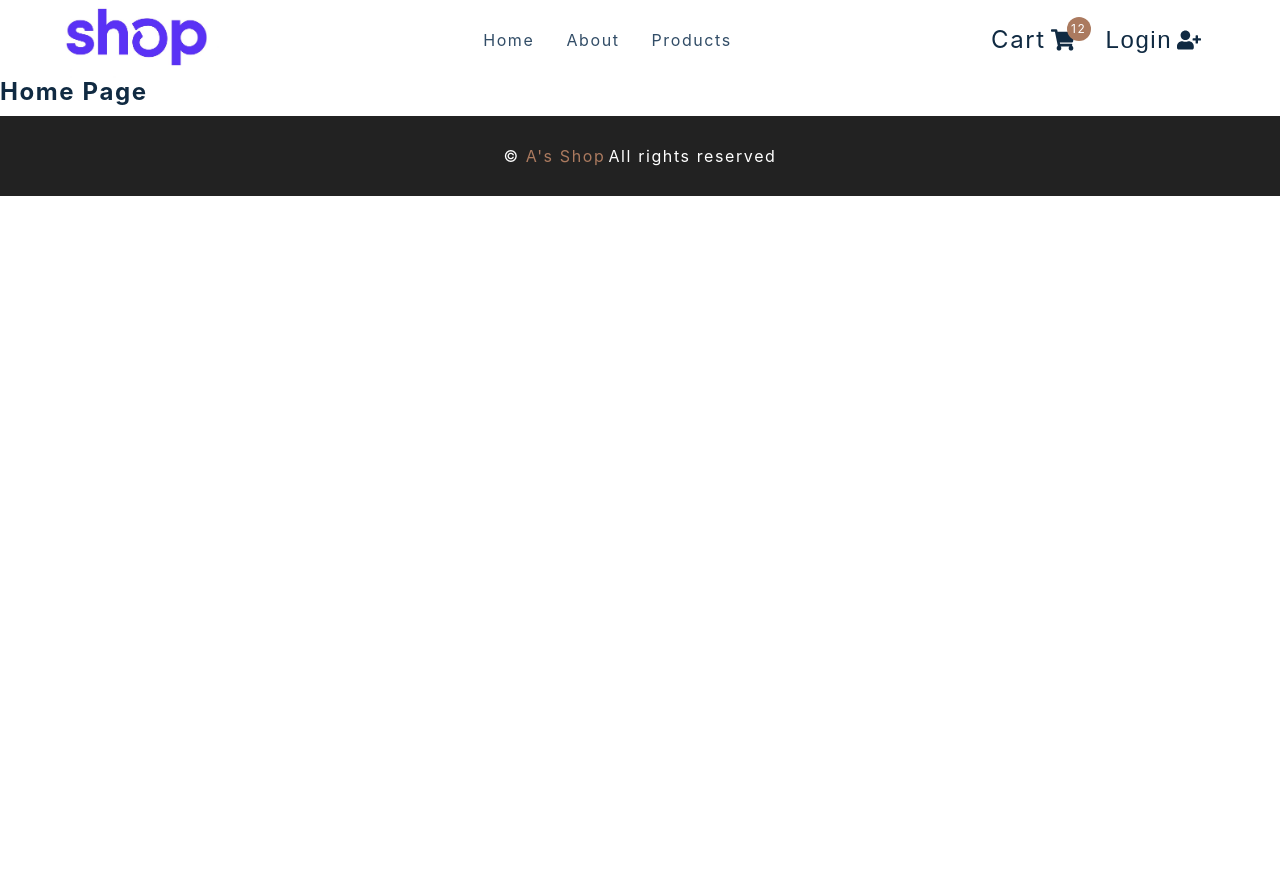
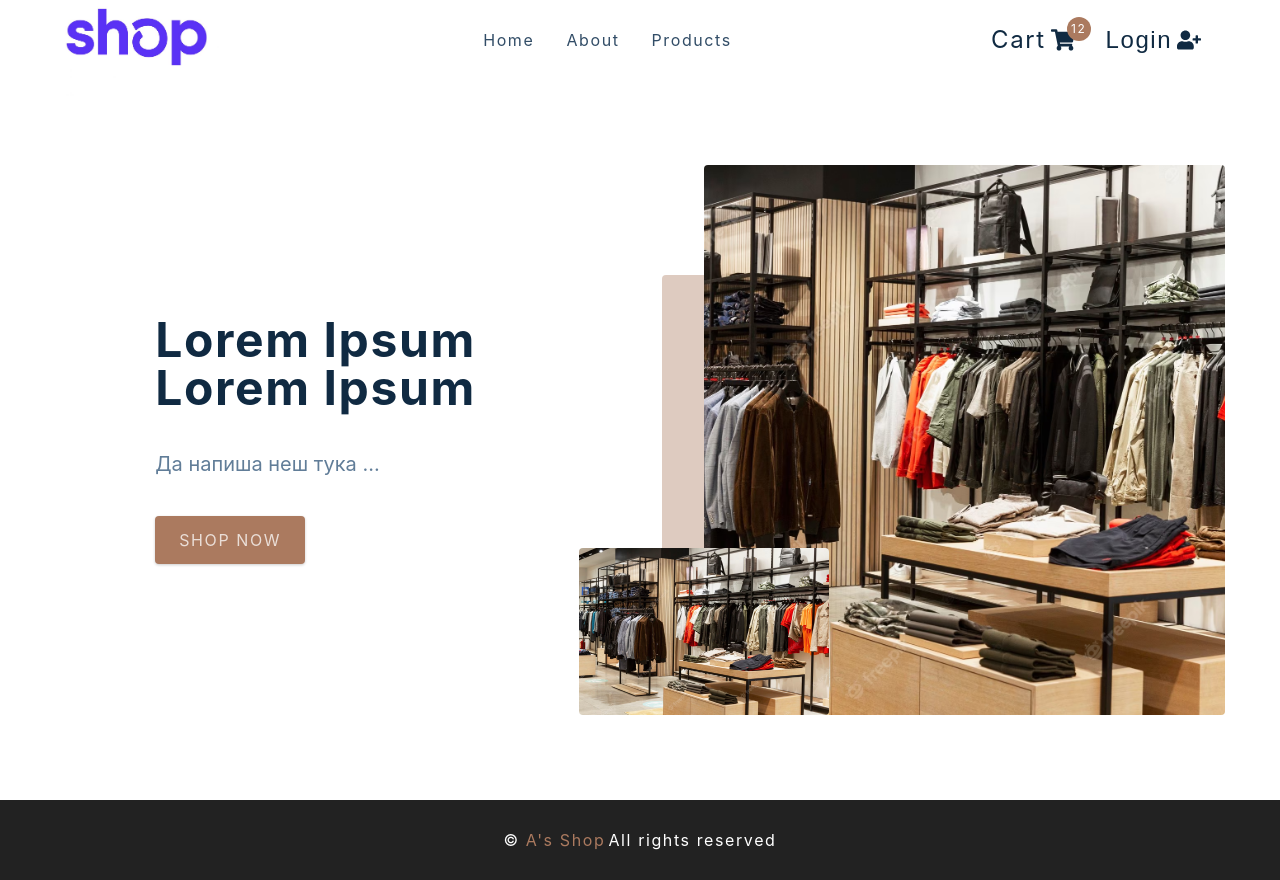
Before and after one commit to ihawxg/ecommerce-job-task, a React (Create React App) app: page / in a window 1280 px wide. Before the commit the page ends 800 px from the top, so only its background shows below. Built offline with nearby package versions, Linux system fonts and the light colour scheme.

Commit message:
added home component

```diff
--- /dev/null
+++ b/src/Components/Home.js
@@ -0,0 +1,87 @@
+import React from 'react'
+import { Link } from 'react-router-dom'
+import styled from 'styled-components'
+import about from '../assets/about.avif'
+
+const Home = () => {
+  return <Wrapper className='section-center'>
+    <article className='content'>
+      <h1>
+        Lorem ipsum <br/>
+        Lorem ipsum
+      </h1>
+      <p>
+        Да напиша неш тука ...
+      </p>
+      <Link to='/products' className='btn hero-btn'>Shop now</Link>
+    </article>
+    <article className='img-container'>
+      <img src={about} alt="about" className='main-img' />
+      <img src={about} alt="about" className='accent-img' />
+    </article>
+  </Wrapper>
+}
+
+const Wrapper = styled.section`
+  min-height: 60vh;
+  display: grid;
+  place-items: center;
+  .img-container {
+    display: none;
+  }
+
+  p {
+    line-height: 2;
+    max-width: 45em;
+    margin-bottom: 2rem;
+    color: var(--clr-grey-5);
+    font-size: 1rem;
+  }
+  @media (min-width: 992px) {
+    height: calc(100vh - 5rem);
+    grid-template-columns: 1fr 1fr;
+    gap: 8rem;
+    h1 {
+      margin-bottom: 2rem;
+    }
+    p {
+      font-size: 1.25rem;
+    }
+    .hero-btn {
+      padding: 0.75rem 1.5rem;
+      font-size: 1rem;
+    }
+    .img-container {
+      display: block;
+      position: relative;
+    }
+    .main-img {
+      width: 100%;
+      height: 550px;
+      position: relative;
+      border-radius: var(--radius);
+      display: block;
+      object-fit: cover;
+    }
+    .accent-img {
+      position: absolute;
+      bottom: 0;
+      left: 0;
+      width: 250px;
+      transform: translateX(-50%);
+      border-radius: var(--radius);
+    }
+    .img-container::before {
+      content: '';
+      position: absolute;
+      width: 10%;
+      height: 80%;
+      background: var(--clr-primary-9);
+      bottom: 0%;
+      left: -8%;
+      border-radius: var(--radius);
+    }
+  }
+`
+
+export default Home
--- a/src/pages/HomePage.js
+++ b/src/pages/HomePage.js
@@ -1,6 +1,15 @@
 import React from 'react'
+import Home from '../Components/Home'
+
+
+
 const HomePage = () => {
-  return <h4>home page</h4>
+  return <main>
+    <Home></Home>
+    {/* <FeaturedProducts></FeaturedProducts>
+    <Services></Services>
+    <Contant></Contant> */}
+  </main>
 }
 
 export default HomePage
```
